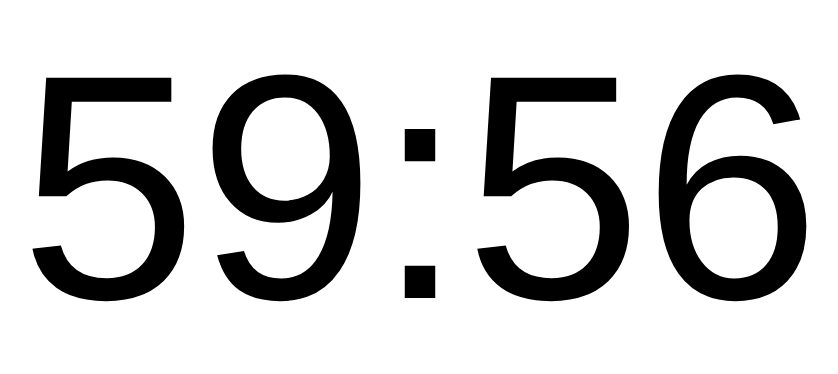
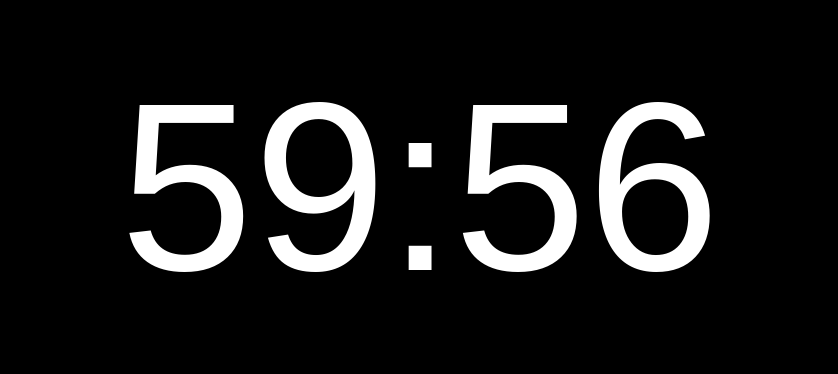
Before and after one commit to matthieuprat/timer, a plain HTML site: page index.html in a window 1280 px wide. Shown: the part 213-587 px from the top of the page, without its empty margins (220-1058 px from the left). Drawn offline with Linux system fonts and the light colour scheme.

Commit message:
Improve style

```diff
--- a/index.html
+++ b/index.html
@@ -5,13 +5,17 @@
     <title>Timer</title>
     <style>
       html, body {
-        display: flex;
         height: 100%;
         margin: 0;
+      }
+      body {
+        display: flex;
         align-items: center;
         justify-content: center;
         font-family: sans-serif;
-        font-size: 40vh;
+        font-size: 30vh;
+        background: black;
+        color: white;
       }
     </style>
   </head>
```
